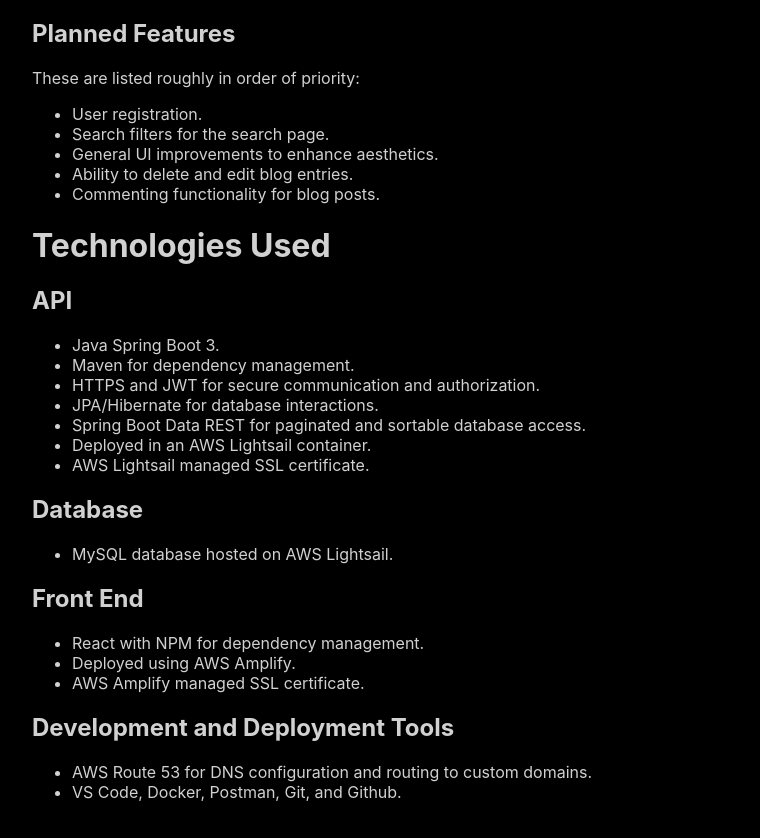
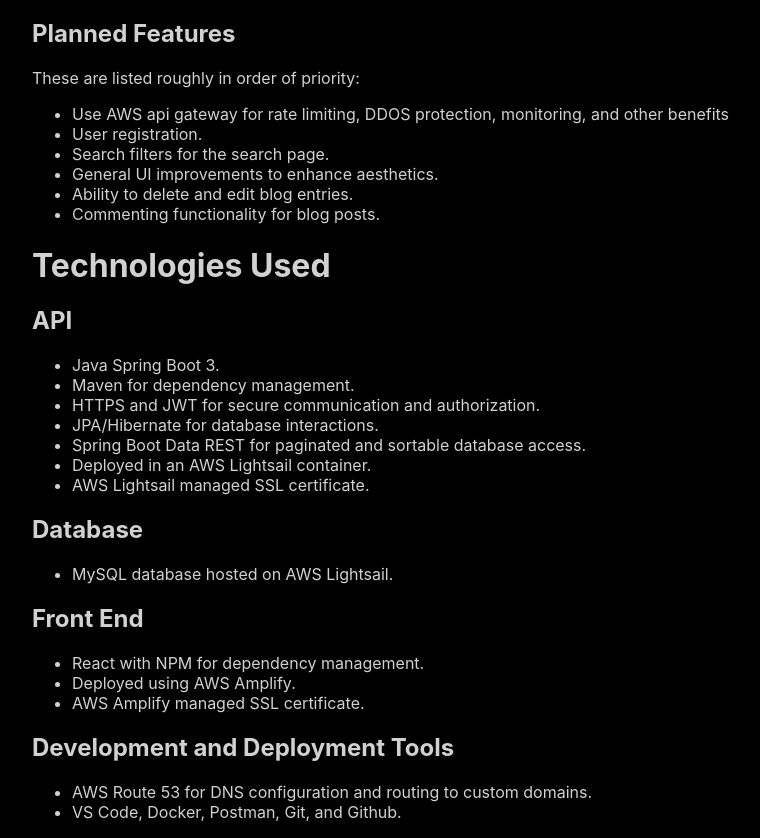
Before and after one commit to skyrenx/ghost-blog, a React (Create React App) app: page /#/about in a window 1280 px wide. Shown: the part 856-1694 px from the top of the page, without its empty margins (96-856 px from the left). Built offline with nearby package versions, Linux system fonts and the light colour scheme.

Commit message:
update API url in prod, use http in dev

```diff
--- a/src/components/AboutPage.js
+++ b/src/components/AboutPage.js
@@ -39,6 +39,7 @@
            <h2>Planned Features</h2>
            <p>These are listed roughly in order of priority:</p>
            <ul>
+               <li>Use AWS api gateway for rate limiting, DDOS protection, monitoring, and other benefits</li>
                <li>User registration.</li>
                <li>Search filters for the search page.</li>
                <li>General UI improvements to enhance aesthetics.</li>
```
